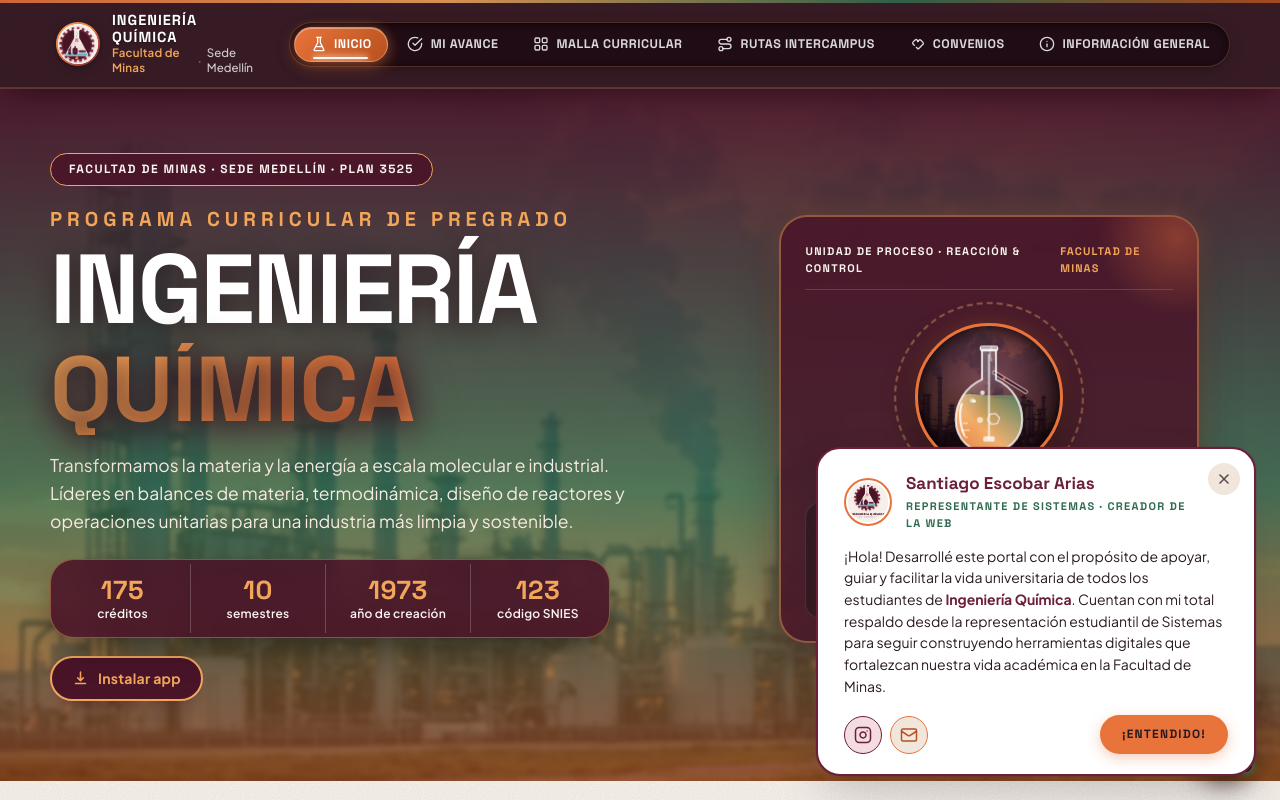
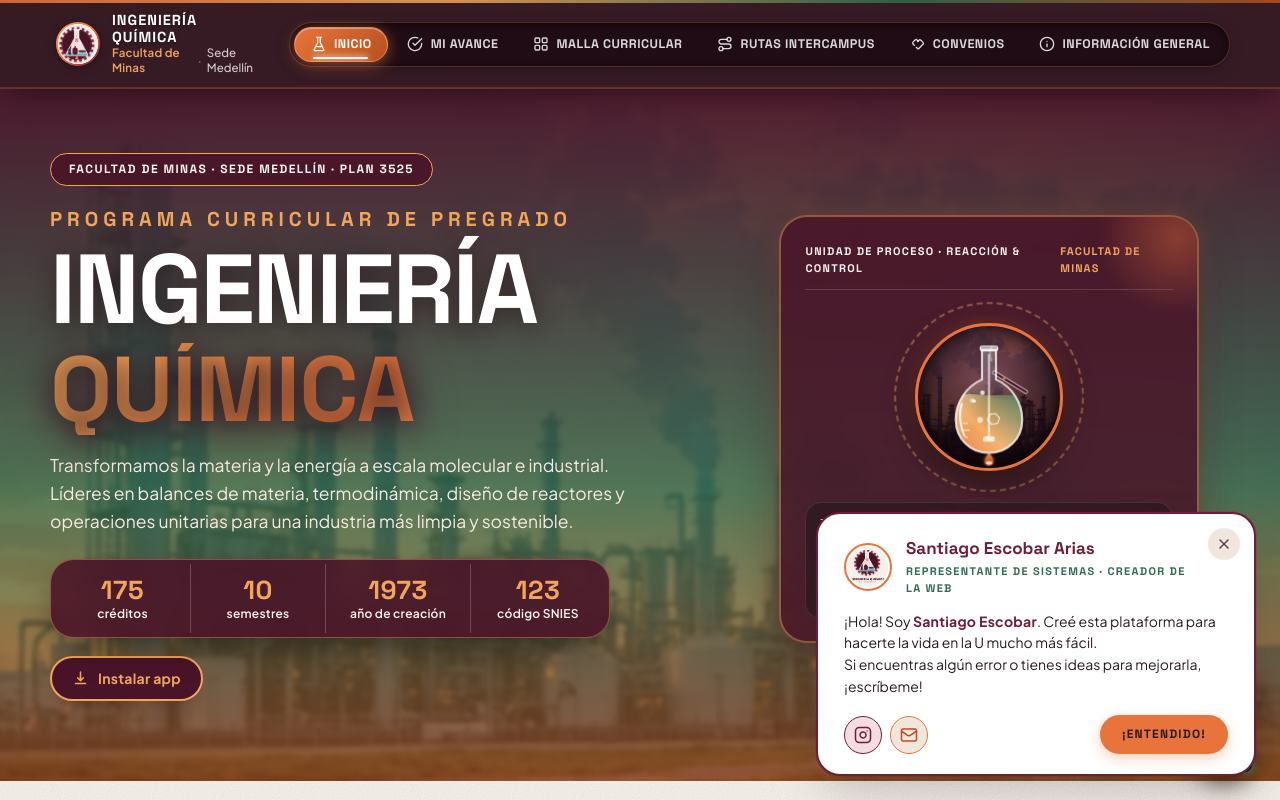
Before and after one commit to Ing-Quimica/Quimica, a plain HTML site: page index.html in a window 1280 px wide. Shown: the top 800 px of the page. Drawn offline with Linux system fonts and the light colour scheme.

Commit message:
actualizacion mensaje

```diff
--- a/css/base.css
+++ b/css/base.css
@@ -1065,6 +1065,12 @@ a { color: var(--naranja-quemado); text-decoration-thickness: 1.5px; }
   color: var(--texto);
   margin: 0;
 }
+.toast-autor__destacado {
+  color: #2563eb;
+  font-weight: 800;
+  letter-spacing: 0.02em;
+}
+
 .toast-autor__mensaje strong {
   color: var(--vino);
   font-weight: 700;
--- a/js/comun.js
+++ b/js/comun.js
@@ -412,7 +412,7 @@ function mostrarMensajeAutor() {
       </div>
 
       <p class="toast-autor__mensaje">
-        ¡Hola! Desarrollé este portal con el propósito de apoyar, guiar y facilitar la vida universitaria de todos los estudiantes de <strong>Ingeniería Química</strong>. Cuentan con mi total respaldo desde la representación estudiantil de Sistemas para seguir construyendo herramientas digitales que fortalezcan nuestra vida académica en la Facultad de Minas.
+        ¡Hola! Soy <strong class="toast-autor__destacado">Santiago Escobar</strong>. Creé esta plataforma para hacerte la vida en la U mucho más fácil.<br>Si encuentras algún error o tienes ideas para mejorarla, ¡escríbeme!
       </p>
 
       <div class="toast-autor__fila-inferior">
@@ -425,7 +425,7 @@ function mostrarMensajeAutor() {
           </a>
         </div>
 
-        <button class="toast-autor__btn-ok" id="toast-autor-ok" type="button">¡ENTENDIDO!</button>
+        <button class="toast-autor__btn-ok" id="toast-autor-ok" type="button">¡Entendido!</button>
       </div>
     </div>`;
 
```
